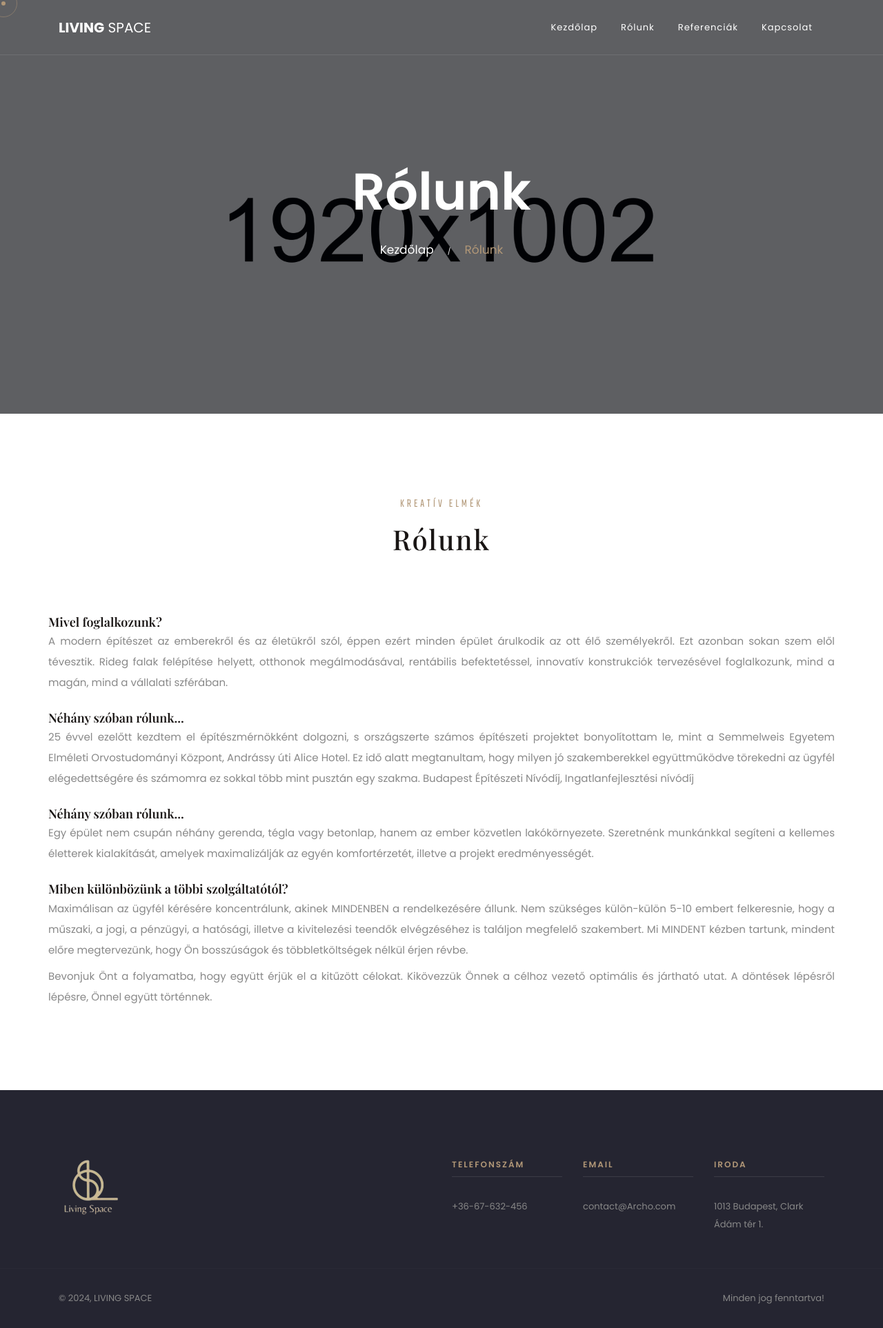
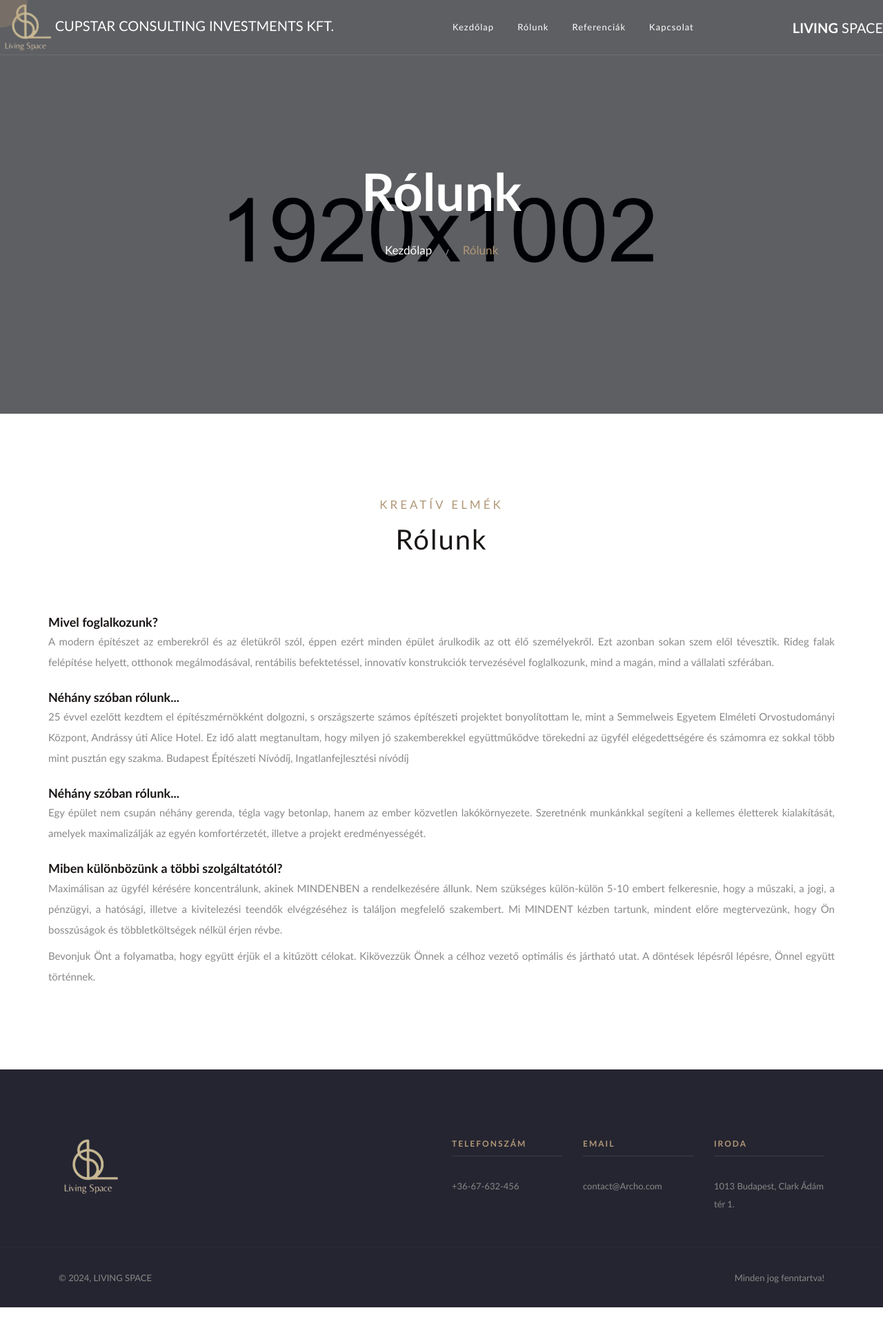
Before and after one commit to NagyAntal-dev/CUP_Website, a PHP site: page /about.php in a window 1280 px wide. Shown: the whole page at 69% size. After the commit the page ends 1896 px from the top, so only its background shows below. Run offline with PHP 8.4, Linux system fonts and the light colour scheme.

Commit message:
- CSS Fix

```diff
--- a/assets/navbar.php
+++ b/assets/navbar.php
@@ -1,21 +1,25 @@
  <!-- ==================== Start Navbar ==================== -->
 
  <nav class="navbar change navbar-expand-lg">
-        <div class="container">
+        <div class="d-flex align-items-center justify-content-between w-100">
 
             <!-- Logo -->
-            <a class="logo text-white fz-20" href="./">
+            <div class="">
+                <a class="logo  fz-20 navbar-brand" href="./">
+                <img src="img/logo.png" class="img-fluid" alt="logo" srcset="" style="max-width: 15%;">
                 <!--<img src="img/logo-light.png" alt="logo">-->
-                <strong>LIVING</strong> SPACE
+                CUPSTAR CONSULTING INVESTMENTS KFT.
             </a>
 
             <button class="navbar-toggler" type="button" data-toggle="collapse" data-target="#navbarSupportedContent"
                 aria-controls="navbarSupportedContent" aria-expanded="false" aria-label="Toggle navigation">
                 <span class="icon-bar"><i class="fas fa-bars"></i></span>
             </button>
+            </div>
 
             <!-- navbar links -->
-            <div class="collapse navbar-collapse" id="navbarSupportedContent">
+            <div class="collapse navbar-collapse d-flex justify-content-center" id="navbarSupportedContent">
+                <div class="">
                 <ul class="navbar-nav ml-auto">
                     <!--<li class="nav-item dropdown">
                         <a class="nav-link dropdown-toggle" data-toggle="dropdown" href="#" role="button"
@@ -47,7 +51,12 @@
                         <a class="nav-link" href="contact_page.php">Kapcsolat</a>
                     </li>
                 </ul>
+                </div>
             </div>
+            <a class="logo fz-20" href="./">
+                <!--<img src="img/logo-light.png" alt="logo">-->
+                <strong>LIVING</strong> SPACE
+            </a>
         </div>
     </nav>
 
--- a/css/style.css
+++ b/css/style.css
@@ -59,7 +59,7 @@ body {
   line-height: 1.5;
   font-weight: 400;
   overflow-x: hidden !important;
-  font-family: 'Poppins', sans-serif; }
+  font-family: 'Calibri','Poppins', sans-serif; }
 
 img {
   width: 100%;
@@ -127,11 +127,11 @@ a, span {
   width: 100% !important; }
 
 .custom-font {
-  font-family: 'Teko', sans-serif;
+  font-family: 'Calibri','Teko', sans-serif;
   font-weight: 400; }
 
 .playfont {
-  font-family: 'Playfair Display', serif; }
+  font-family: 'Calibri','Playfair Display', serif; }
 
 .main-color {
   color: #b19777 !important; }
@@ -773,7 +773,7 @@ a, span {
   -ms-transform: translate(-50%, -50%);
   transform: translate(-50%, -50%);
   color: #b19777;
-  font-family: 'Teko', sans-serif;
+  font-family: 'Calibri','Teko', sans-serif;
   z-index: 9999; }
   .loading-text.isdone {
     top: 50%;
@@ -939,7 +939,7 @@ body {
 
 .progress-wrap::after {
   position: absolute;
-  font-family: 'Font Awesome 5 Free';
+  font-family: 'Calibri','Font Awesome 5 Free';
   content: '\f077';
   text-align: center;
   line-height: 44px;
@@ -1088,7 +1088,7 @@ body {
 
 .sub-title {
   color: #b19777;
-  font-family: 'Teko', sans-serif;
+  font-family: 'Calibri','Teko', sans-serif;
   text-transform: uppercase;
   font-weight: 400;
   font-size: 14px;
@@ -1137,7 +1137,7 @@ body {
   background: transparent;
   padding: 12px 35px;
   border: 1px solid #1e1e1e;
-  font-family: 'Teko', sans-serif;
+  font-family: 'Calibri','Teko', sans-serif;
   position: relative;
   overflow: hidden;
   cursor: pointer; }
@@ -1201,13 +1201,6 @@ body {
       color: #b19777; }
   .btn-curve.btn-lg {
     padding: 14px 40px; }
-    .btn-curve.btn-lg span {
-      font-size: 14px; }
-  .btn-curve.btn-wit {
-    background: #fff;
-    border-color: #fff; }
-    .btn-curve.btn-wit:after {
-      background: #090909; }
     .btn-curve.btn-wit span {
       color: #1e1e1e; }
     .btn-curve.btn-wit:hover span {
@@ -1335,6 +1328,7 @@ body {
         cursor: pointer; }
 
 .light, .nav-scroll {
+  color: #222;
   background: #fff;
   -webkit-box-shadow: 0px 10px 30px rgba(37, 37, 49, 0.1);
   box-shadow: 0px 10px 30px rgba(37, 37, 49, 0.1);
@@ -1364,6 +1358,14 @@ body {
   .light .search, .nav-scroll .search {
     color: #000;
     border-left: 1px solid rgba(0, 0, 0, 0.1); }
+
+    .navbar a {
+      color: #fff;
+    }
+
+    .nav-scroll a {
+      color: #222;
+    }
 
 /* ====================== [ End navbar ] ====================== */
 /* ====================== [ Start Slider ] ====================== */
```
Also changed, not shown: img/logo-dark.png, img/logo-light.png.
